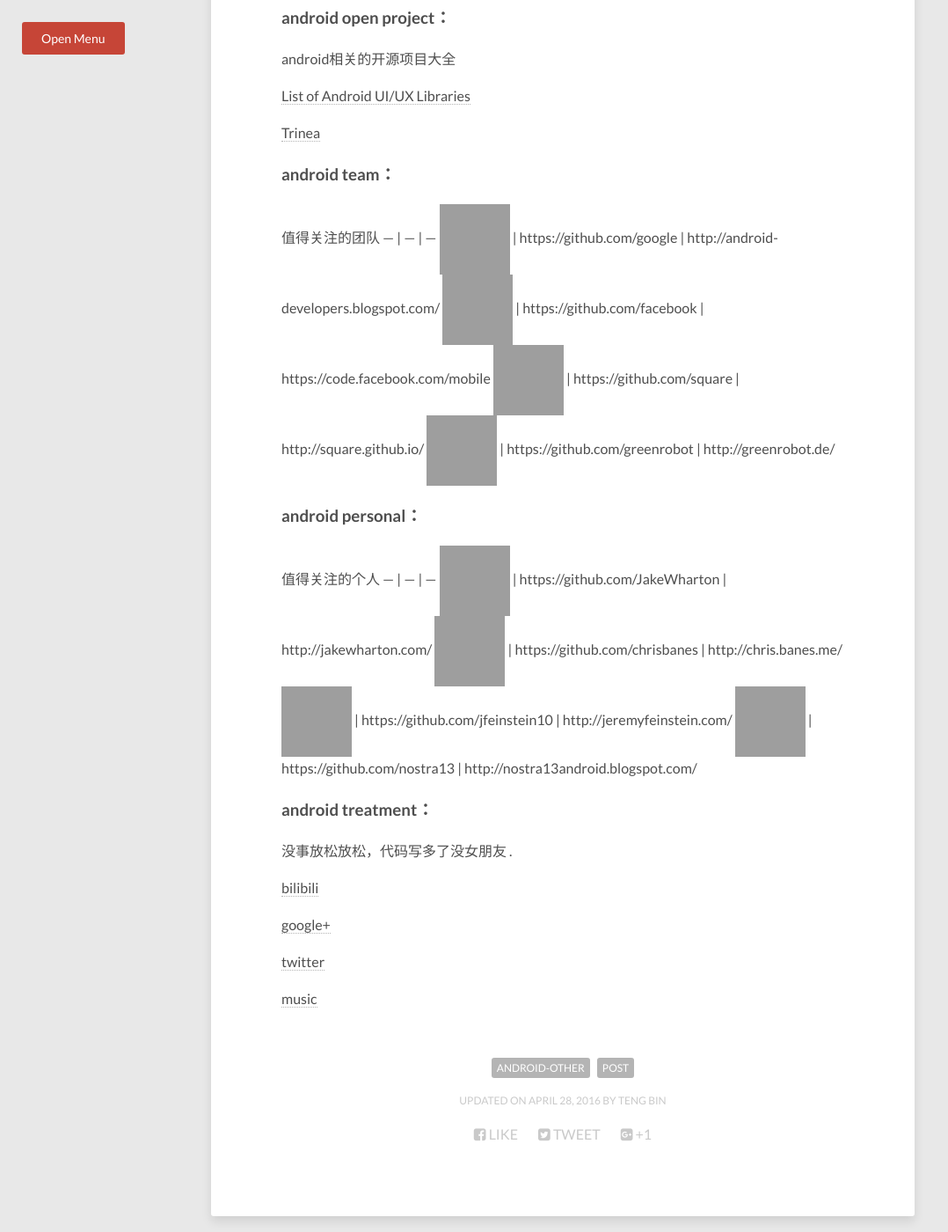
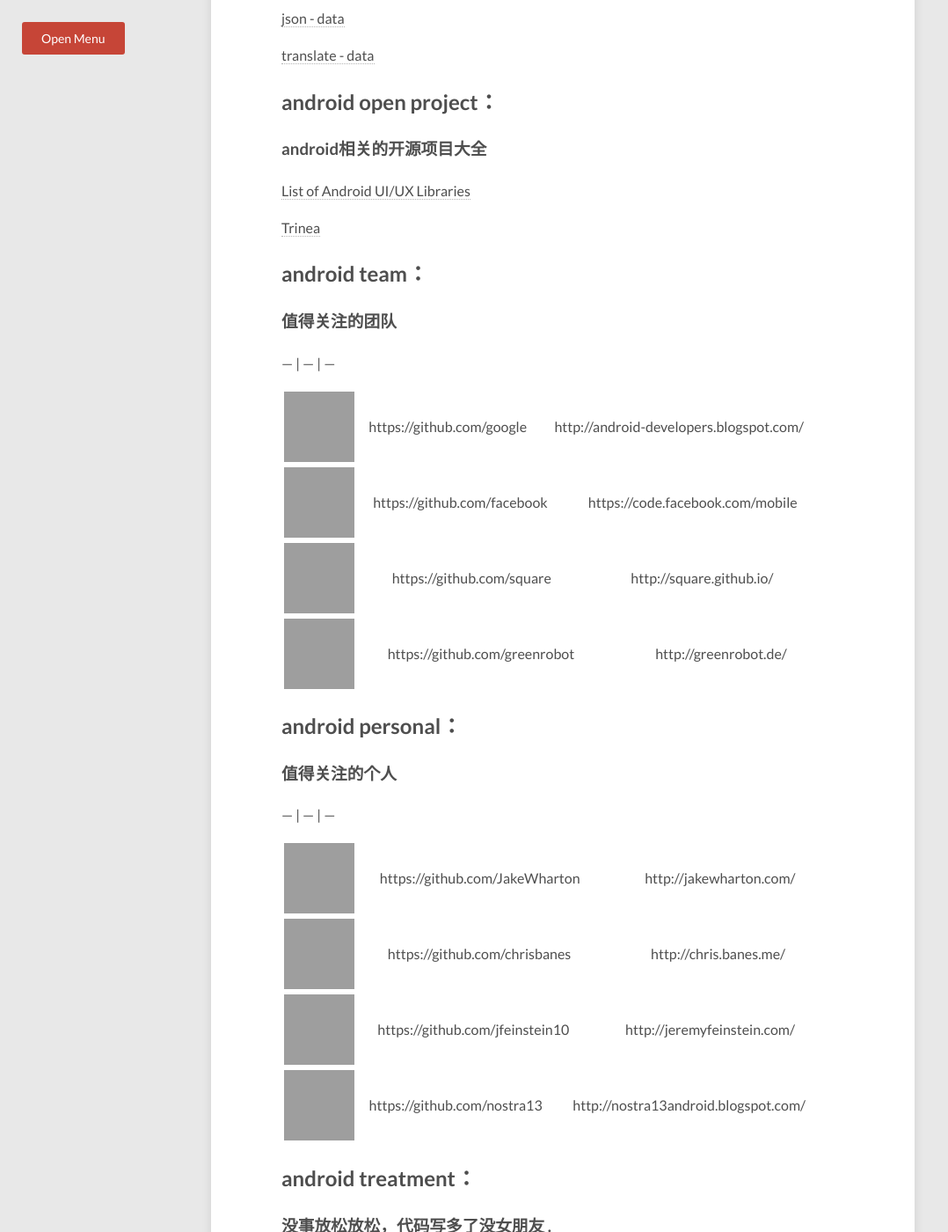
Before and after one commit to tengbinlive/tengbinlive.github.io, a Jekyll site: the page built from _posts/2016-04-28-code-android-other3.md, in a window 1280 px wide and 1400 px high, scrolled down 1409 px, cut to the strip 0-1400 px from the top of the window. Shown: the whole strip at 88% size, without its empty margins (0-1078 px from the left). Built offline with Jekyll 4.4.1, drawn with Linux system fonts in a browser that asks for light colours; nearby versions of some CDN libraries; grey boxes are pictures that could not be loaded.

Commit message:
no message

```diff
--- a/_posts/2016-04-28-code-android-other3.md
+++ b/_posts/2016-04-28-code-android-other3.md
@@ -8,8 +8,8 @@
   feature: abstract-7.jpg
 ---
 
-### android bug：
-基本上能找到你遇到过的所有错误信息
+## android bug：
+### 基本上能找到你遇到过的所有错误信息
 
 [stackoverflow](http://stackoverflow.com/)
 
@@ -17,8 +17,8 @@
 
 [github](https://github.com/)
 
-### android info：
-Anroid相关的最新资讯
+## android info：
+### Anroid相关的最新资讯
 
 [v2ex.android](http://v2ex.com/go/android)
 
@@ -26,8 +26,8 @@
 
 [dribbble](https://dribbble.com/search?q=app)
 
-### android tool：
-接口调试(interface.test)，app 内存版本发表（app.test），团队管理（management），数据统计分析（analysis），sdk|androidstudio等工具下载（download）
+## android tool：
+### 接口调试(interface.test)，app 内存版本发表（app.test），团队管理（management），数据统计分析（analysis），sdk|androidstudio等工具下载（download）
 
 [postman - interface.test](https://chrome.google.com/webstore/detail/postman/fhbjgbiflinjbdggehcddcbncdddomop)
 
@@ -45,31 +45,39 @@
 
 [translate - data](http://translate.google.cn/)
 
-### android open project：
-android相关的开源项目大全
+## android open project：
+### android相关的开源项目大全
 
 [List of Android UI/UX Libraries](https://github.com/wasabeef/awesome-android-ui)
 
 [Trinea](https://github.com/Trinea/android-open-project)
 
-### android team：
-值得关注的团队
+## android team：
+### 值得关注的团队
 --- | --- | ---
+
 ![Google Android](https://avatars3.githubusercontent.com/u/1342004?s=80 "Google Android") | https://github.com/google | http://android-developers.blogspot.com/
+
 ![FaceBook](https://avatars0.githubusercontent.com/u/69631?v=3&s=80 "FaceBook") | https://github.com/facebook | https://code.facebook.com/mobile
+
 ![Square](https://avatars0.githubusercontent.com/u/82592?s=80 "Square") | https://github.com/square   | http://square.github.io/
+
 ![greenrobot](https://avatars2.githubusercontent.com/u/242242?s=80 "greenrobot") | https://github.com/greenrobot | http://greenrobot.de/
 
-### android personal：
-值得关注的个人
+## android personal：
+### 值得关注的个人
 --- | --- | ---
+
 ![JakeWharton](https://avatars0.githubusercontent.com/u/66577?s=80 "JakeWharton") | https://github.com/JakeWharton | http://jakewharton.com/
+
 ![Chris Banes](https://avatars3.githubusercontent.com/u/227486?s=80 "Chris Banes")  | https://github.com/chrisbanes | http://chris.banes.me/
+
 ![Jeremy Feinstein](https://avatars0.githubusercontent.com/u/1269143?s=80 "Jeremy Feinstein") | https://github.com/jfeinstein10 | http://jeremyfeinstein.com/
+
 ![Sergey Tarasevich](https://avatars3.githubusercontent.com/u/1223348?s=80 "Sergey Tarasevich") | https://github.com/nostra13 | http://nostra13android.blogspot.com/
 
-### android treatment：
-没事放松放松，代码写多了没女朋友 .
+## android treatment：
+### 没事放松放松，代码写多了没女朋友 .
 
 [bilibili](http://www.bilibili.com/video/ent_funny_1.html)
 
```
